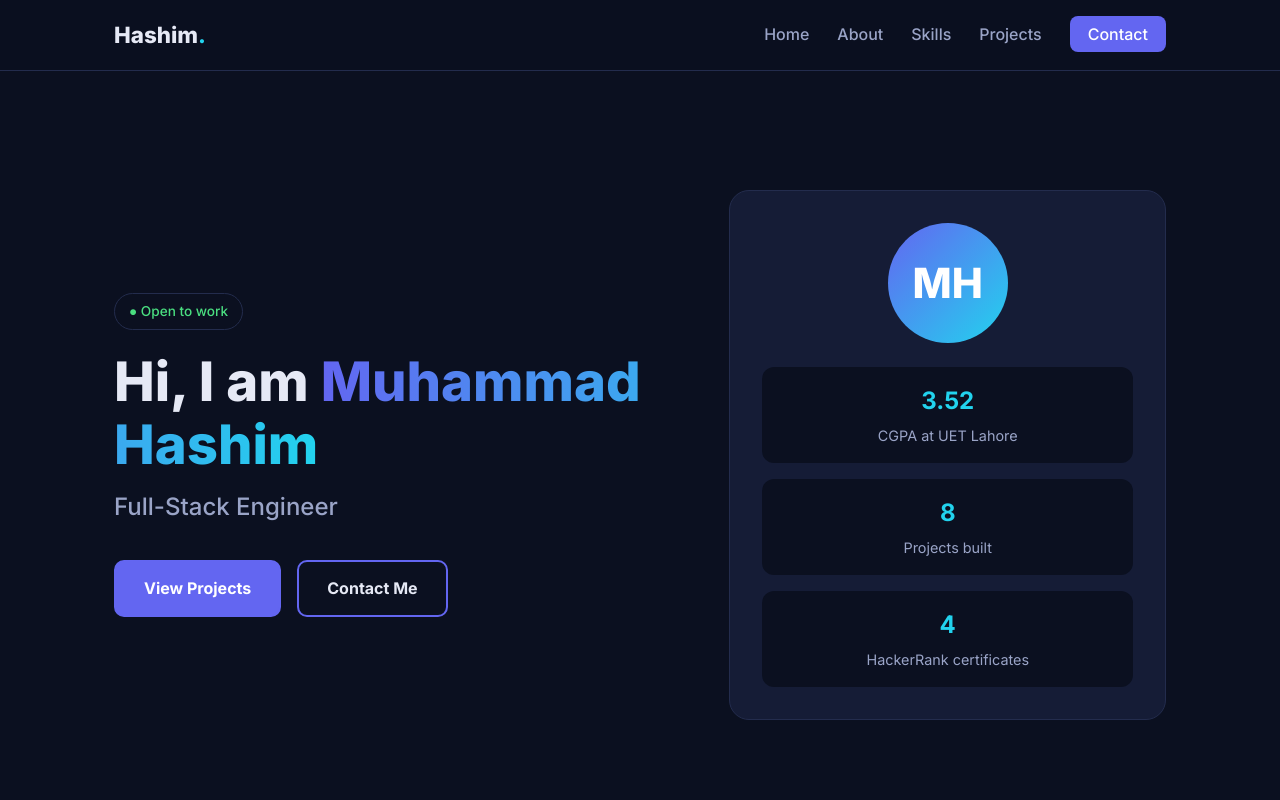
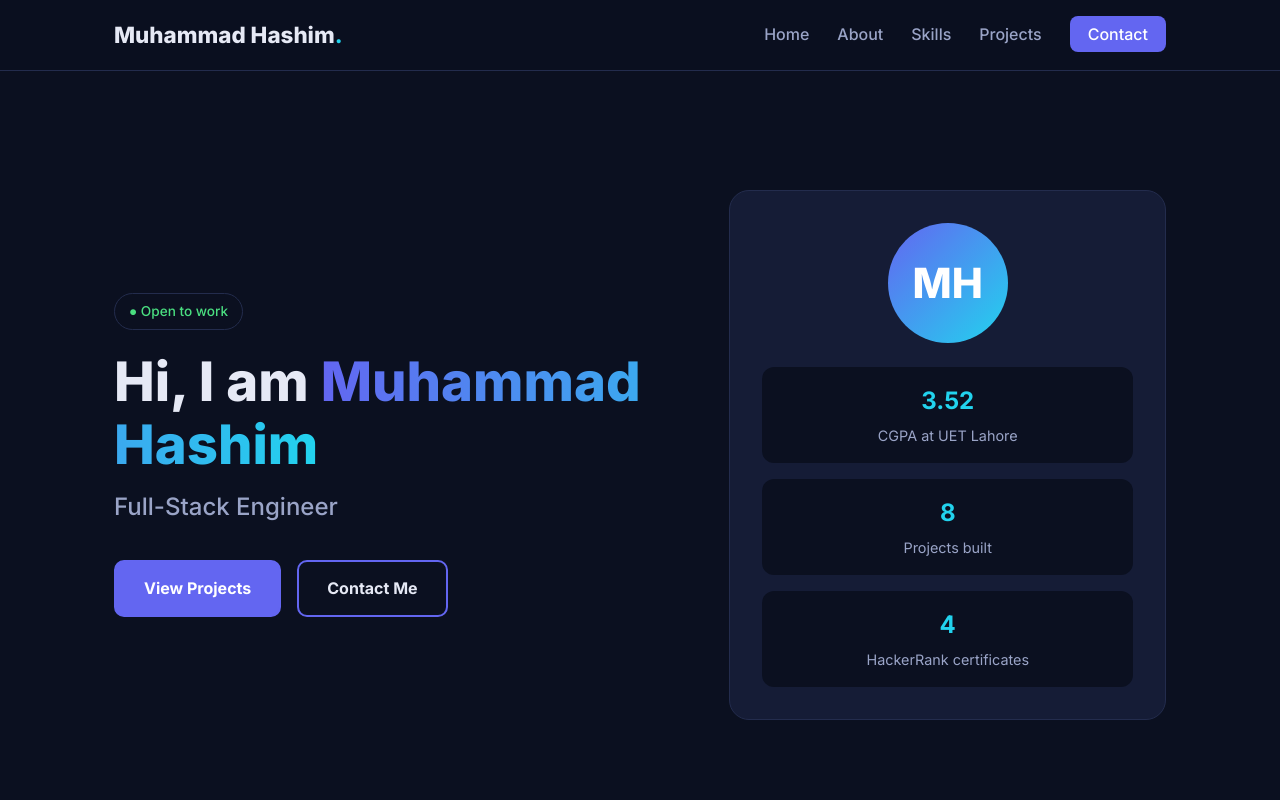
Before and after one commit to Hashim017/auspify-portfolio, a plain HTML site: page index.html in a window 1280 px wide. Shown: the top 800 px of the page. Drawn offline with Linux system fonts and the light colour scheme.

Commit message:
Ready to deploy

```diff
--- a/index.html
+++ b/index.html
@@ -16,7 +16,7 @@
 
   <header class="header">
     <nav class="nav container">
-      <a href="#home" class="logo">Hashim<span>.</span></a>
+      <a href="#home" class="logo">Muhammad Hashim<span>.</span></a>
       <button class="menu-btn" id="menuBtn" aria-label="Menu">☰</button>
       <ul class="nav-links" id="navLinks">
         <li><a href="#home">Home</a></li>
```
